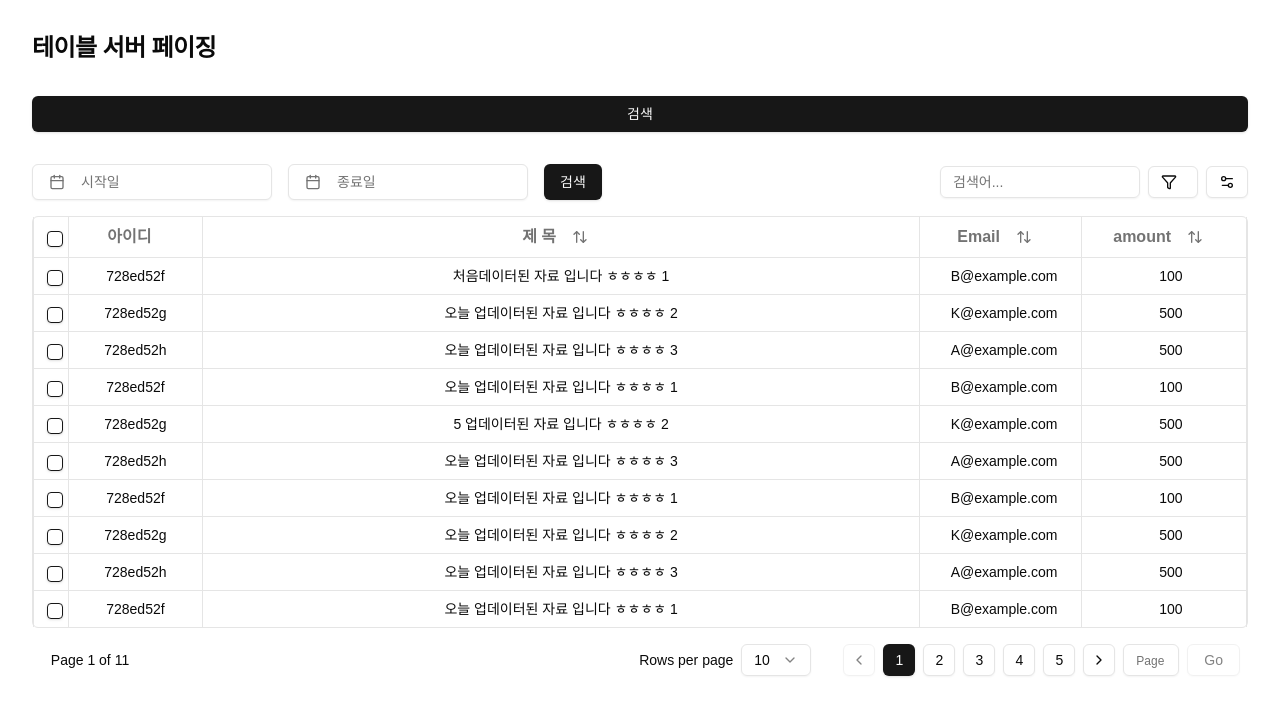
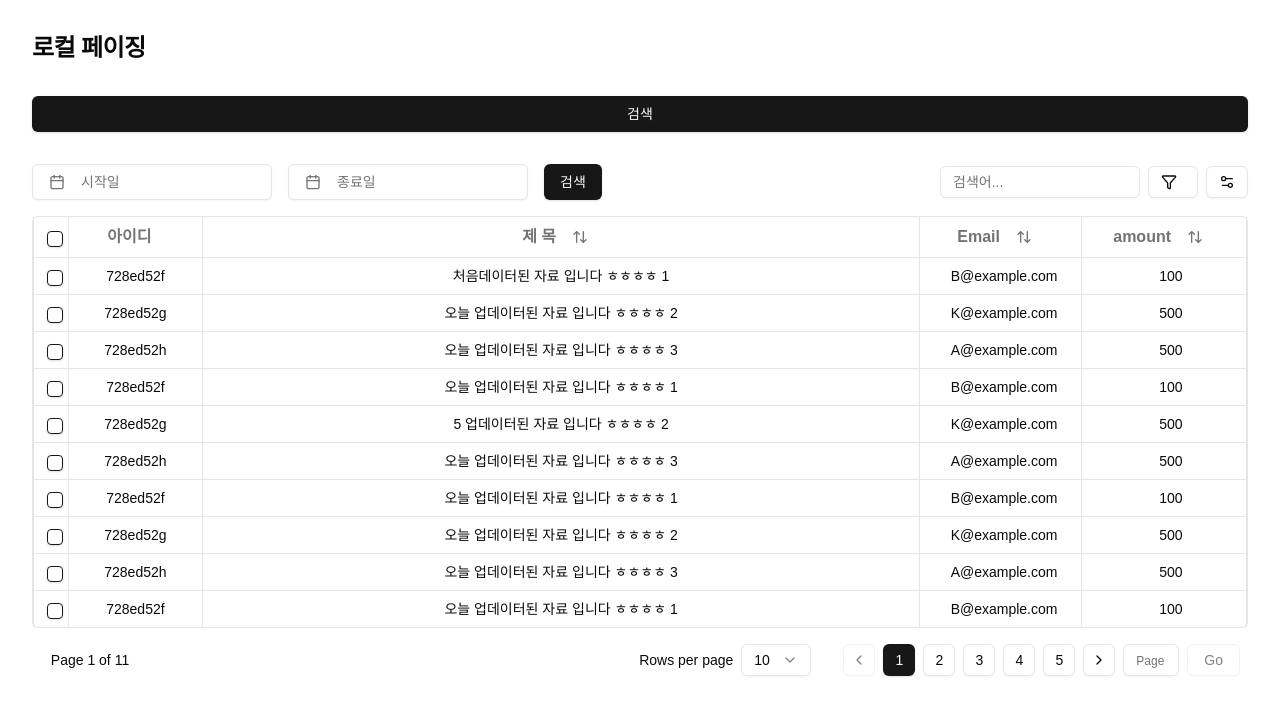
Before and after one commit to wisecomm/grid-test03, a Next.js app: page /datatable-local in a window 1280 px wide. Shown: the top 716 px of the page. Built offline with nearby package versions, Linux system fonts and the light colour scheme.

Commit message:
로컬 페이징 수정

```diff
--- a/src/app/datatable-local/page.tsx
+++ b/src/app/datatable-local/page.tsx
@@ -80,9 +80,7 @@ export default function TaskPage() {
       </div>
       <div className="hidden h-full flex-1 flex-col space-y-8 p-8 md:flex">
         <div className="flex items-center justify-between space-y-2">
-          <h2 className="text-2xl font-bold tracking-tight">
-            테이블 서버 페이징
-          </h2>
+          <h2 className="text-2xl font-bold tracking-tight">로컬 페이징</h2>
         </div>
         <Button onClick={handleSearch}>검색</Button>
         <DataTable
--- a/src/app/datatable-server/page.tsx
+++ b/src/app/datatable-server/page.tsx
@@ -125,9 +125,7 @@ export default function TaskPage() {
       </div>
       <div className="hidden h-full flex-1 flex-col space-y-8 p-8 md:flex">
         <div className="flex items-center justify-between space-y-2">
-          <h2 className="text-2xl font-bold tracking-tight">
-            테이블 서버 페이징
-          </h2>
+          <h2 className="text-2xl font-bold tracking-tight">서버 페이징</h2>
         </div>
         <Button onClick={handleSearch}>검색</Button>
         <DataTable
--- a/src/components/custom/data-table/data-table.tsx
+++ b/src/components/custom/data-table/data-table.tsx
@@ -79,10 +79,12 @@ export const DataTable = React.forwardRef<
         columnVisibility,
         rowSelection,
         columnFilters,
-        pagination: {
-          pageIndex: pagination?.pageIndex ?? 0,
-          pageSize: pagination?.pageSize ?? 10,
-        },
+        ...(pagination
+          ? {
+              pageIndex: pagination?.pageIndex ?? 0,
+              pageSize: pagination?.pageSize ?? 10,
+            }
+          : {}),
       },
       enableRowSelection: true,
       onRowSelectionChange: setRowSelection,
```
